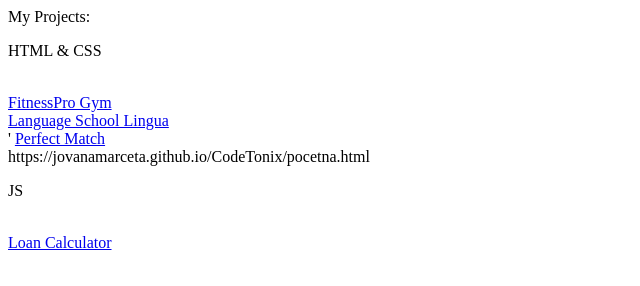
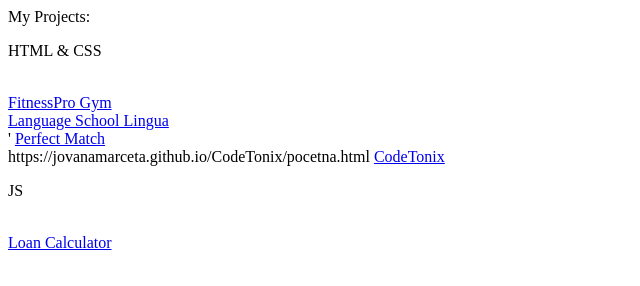
Before and after one commit to jovanamarceta/jovanamarceta.github.io, a plain HTML site: page index.html in a window 1280 px wide. Shown: the full height of the page, 0-640 px from the left. Drawn offline with Linux system fonts and the light colour scheme.

Commit message:
Update index.html

```diff
--- a/index.html
+++ b/index.html
@@ -5,6 +5,7 @@ My Projects: <br>
 <a href="jovanamarceta.github.io/Language School Lingua/">Language School Lingua</a> <br>'
 <a href="jovanamarceta.github.io/PerfectMatch/">Perfect Match</a> <br>
 https://jovanamarceta.github.io/CodeTonix/pocetna.html
+<a href="jovanamarceta.github.io/CodeTonix/pocetna.html">CodeTonix</a>
 
 <p>JS</p> <br>
 <a href="jovanamarceta.github.io/3.LoanCalculator/">Loan Calculator</a>
```
